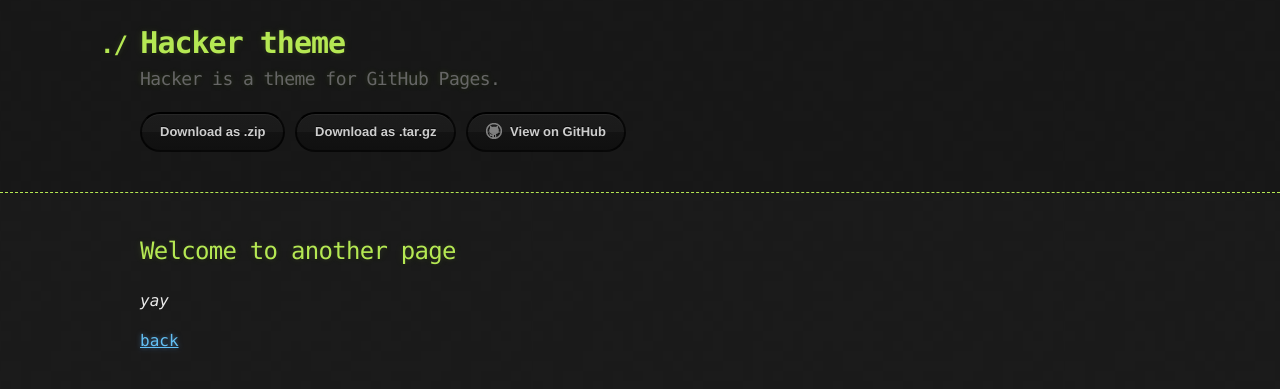
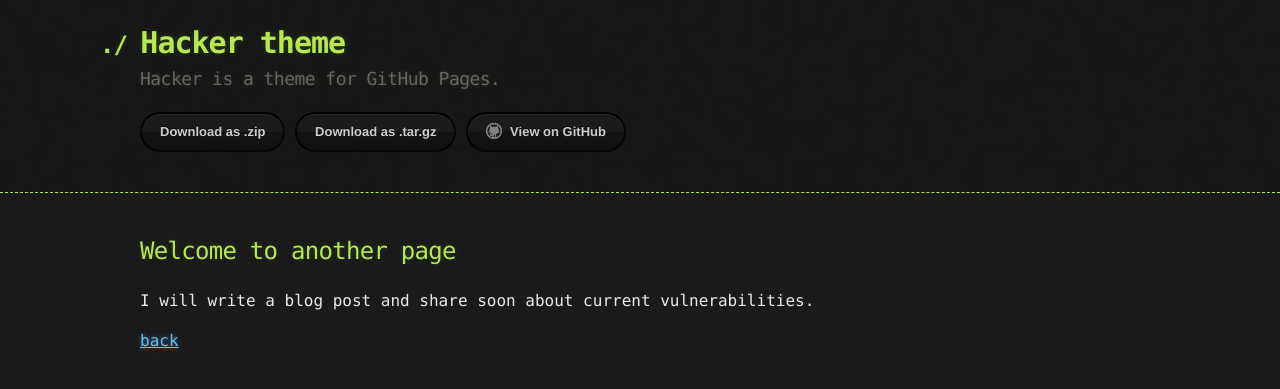
Before and after one commit to emreYbs/emreYbs.github.io, a Jekyll site: the page built from another-page.md, in a window 1280 px wide. Shown: the top 389 px of the page. Built offline with Jekyll 4.4.1, drawn with Linux system fonts in a browser that asks for light colours; our own code applies the rules of GitHub Pages for plain Markdown files.

Commit message:
Update another-page.md

```diff
--- a/another-page.md
+++ b/another-page.md
@@ -4,6 +4,6 @@ layout: default
 
 ## Welcome to another page
 
-_yay_
+I will write a blog post and share soon about current vulnerabilities.
 
 [back](./)
```
